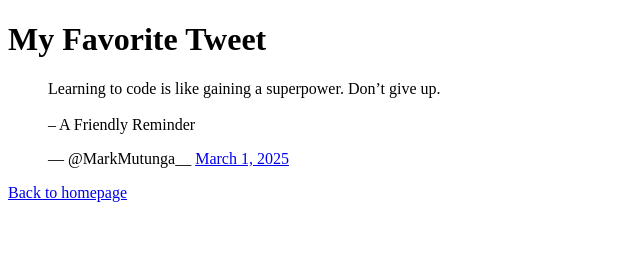
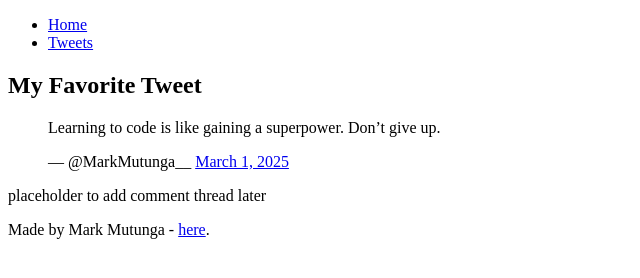
Before and after one commit to MarkMMutunga/My_First_Portfolio, a plain HTML site: page html_basic/tweets.html in a window 1280 px wide. Shown: the whole page, without its empty margins (0-640 px from the left). Drawn offline with Linux system fonts and the light colour scheme.

Commit message:
new changes were mage in index.html and tweets.html

```diff
--- a/html_basic/tweets.html
+++ b/html_basic/tweets.html
@@ -2,21 +2,36 @@
 <html lang="en">
 <head>
   <meta charset="UTF-8">
-  <title>My First Portfolio</title>
+  <title>My Tweets Page</title>
 </head>
 <body>
-<h1>My Favorite Tweet</h1>
 
-<!-- Embed Tweet -->
-<blockquote class="twitter-tweet">
-  <p lang="en" dir="ltr">Learning to code is like gaining a superpower. Don’t give up.<br><br>– A Friendly Reminder</p>
-  &mdash; @MarkMutunga__
-  <a href="https://x.com/MarkMutunga__">March 1, 2025</a>
-</blockquote>
-<script async src="https://platform.twitter.com/widgets.js" charset="utf-8"></script>
+  <header>
+    <ul>
+      <li><a href="index.html">Home</a></li>
+      <li><a href="tweets.html">Tweets</a></li>
+    </ul>
+  </header>
 
-<!-- Link back to homepage -->
-<p><a href="base_index.html">Back to homepage</a></p>
+  <main>
+    <article>
+      <h1>My Favorite Tweet</h1>
+
+      <blockquote class="twitter-tweet">
+        <p lang="en" dir="ltr">Learning to code is like gaining a superpower. Don’t give up. </p>
+        &mdash; @MarkMutunga__ <a href="https://x.com/MarkMutunga__">March 1, 2025</a>
+      </blockquote>
+      <script async src="https://platform.twitter.com/widgets.js" charset="utf-8"></script>
+    </article>
+
+    <aside>
+      <p>placeholder to add comment thread later</p>
+    </aside>
+  </main>
+
+  <footer>
+    <p>Made by Mark Mutunga - <a href="https://github.com/MarkMutunga" target="_blank">here</a>.</p>
+  </footer>
 
 </body>
 </html>
```
Also changed, not shown: html_basic/index.html (+20 -2 lines).
